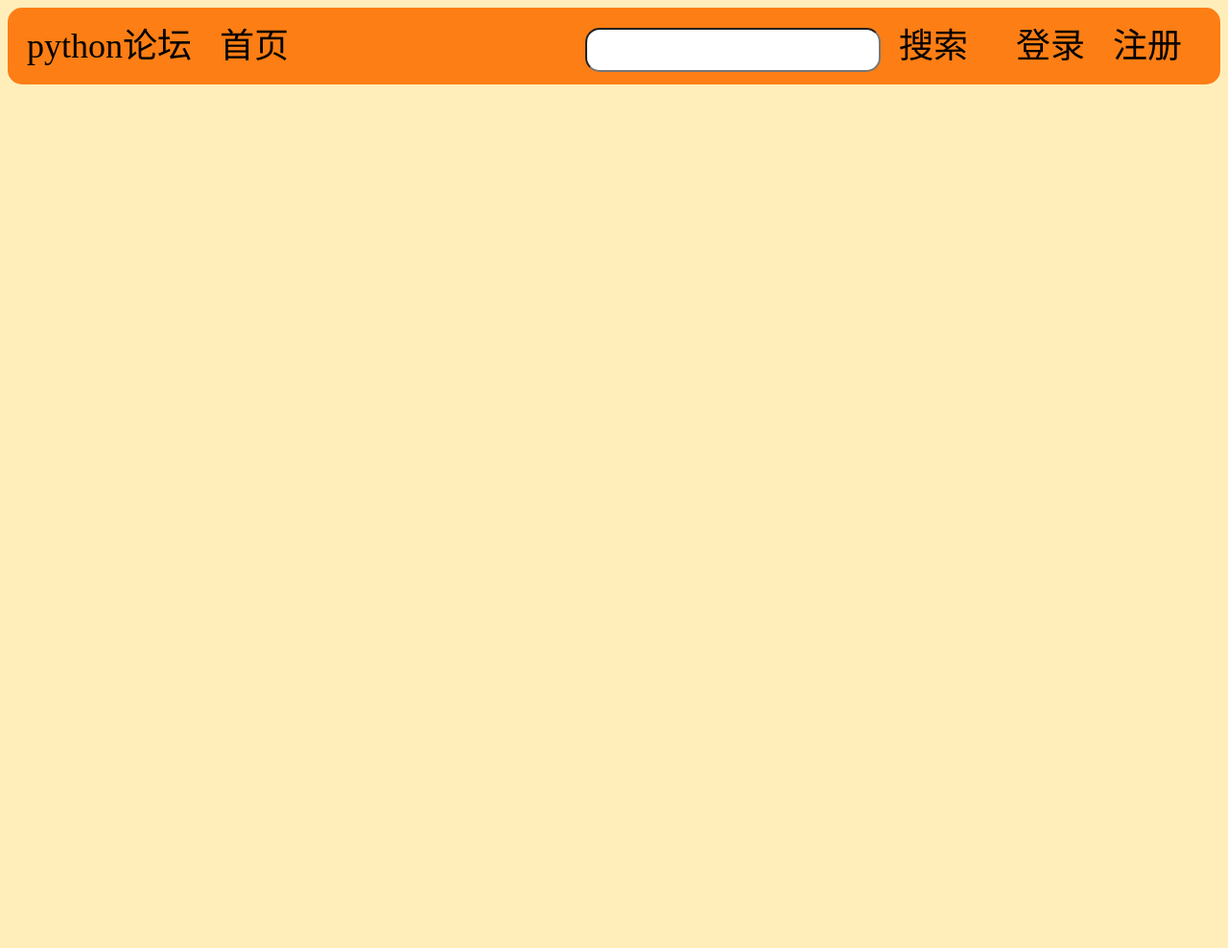
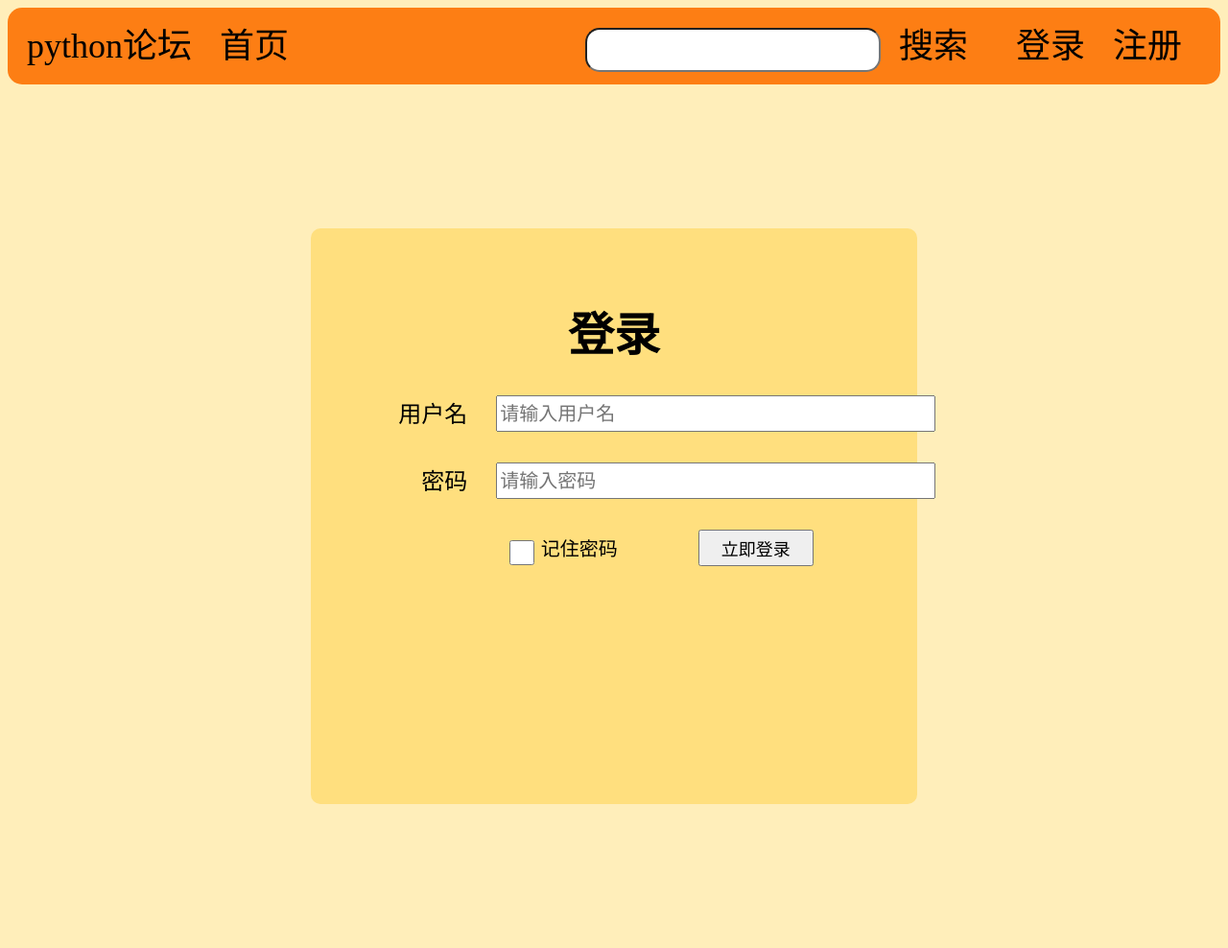
Before and after one commit to wuyange/study_flask_project, a Flask app: page /user/login in a window 1280 px wide. Shown: the whole page at 96% size. Before the commit the page ends 88 px from the top, so only its background shows below. Run offline with Flask 3, Linux system fonts and the light colour scheme; some libraries are stand-ins or nearby versions.

Commit message:
shunyu update

```diff
--- a/app/__init__.py
+++ b/app/__init__.py
@@ -7,7 +7,7 @@ from .cli import register_cli
 
 def create_app():
     app = Flask(__name__)
-    app.config.from_object(config.DevelopmentConfig)
+    app.config.from_object(config.TestingConfig)
 
     # 注册蓝图
     register_blueprint(app)
--- a/app/forms/user.py
+++ b/app/forms/user.py
@@ -1,6 +1,8 @@
 from . import BaseForm
-from wtforms import ValidationError, SubmitField, StringField, PasswordField, IntegerField
+from wtforms import ValidationError, SubmitField, StringField, PasswordField, IntegerField, BooleanField
 from wtforms.validators import Email, EqualTo, Length, Regexp, DataRequired
+from app.models.user import UserModel
+from app.utils import redis
 
 class UserRegisterForms(BaseForm):
     email = StringField('email', validators=[DataRequired('邮箱不得为空'),Email('邮箱格式不正确')])
@@ -12,10 +14,44 @@ class UserRegisterForms(BaseForm):
                                                      Length(min=2, max=20, message='用户名长度为2-20')])
     password = PasswordField('password', validators=[DataRequired('密码不得为空'),
                                                      Length(min=6, max=20, message='密码长度为6-20'),
-                                                     Regexp(r'^(?=.*[a-z])(?=.*[A-Z])(?=.*\d)(?=.*[@$!%*?&])[A-Za-z\d@$!%*?&]{6,20}$')])
+                                                     Regexp(r'^(?=.*[a-z])(?=.*[A-Z])(?=.*\d)(?=.*[@$!%*?&])[A-Za-z\d@$!%*?&]{6,20}$',
+                                                            message="密码必须包含数字、大写字母、小写字母和特殊字符")])
     password_confirm = PasswordField('password_confirm', validators=[EqualTo('password', message='两次输入密码不一致')])
     register = SubmitField('register')
+    return_login = SubmitField('return_login')
+
+    def validate_email(self, field):
+        if UserModel.query.filter_by(email=field.data).first():
+            raise ValidationError('邮箱已经被注册')
+
+    def validate_code(self, field):
+        if field.data != redis.get(self.email.data):
+            raise ValidationError('验证码错误')
+
+    def validate_user_name(self, field):
+        if UserModel.query.filter_by(username=field.data).first():
+            raise ValidationError('用户名已经被注册')
 
 
 class UserLoginForms(BaseForm):
-    pass
+    username = StringField('username', validators=[DataRequired('用户名不得为空'),
+                                                     Regexp(r'^[a-zA-Z0-9_]+$', message='用户名只能为数字、字母和下划线'),
+                                                     Length(min=2, max=20, message='用户名长度为2-20')])
+    password = PasswordField('password', validators=[DataRequired('密码不得为空'),
+                                                     Length(min=6, max=20, message='密码长度为6-20'),
+                                                     Regexp(
+                                                         r'^(?=.*[a-z])(?=.*[A-Z])(?=.*\d)(?=.*[@$!%*?&])[A-Za-z\d@$!%*?&]{6,20}$',
+                                                         message="密码必须包含数字、大写字母、小写字母和特殊字符")])
+    remember = BooleanField('remember')
+
+    def validate(self, extra_validators=None):
+        # 首先调用父类的validate方法
+        if not super(UserLoginForms, self).validate():
+            return False
+
+        username = UserModel.query.filter_by(username=self.username.data).first()
+        if username and username.check_password(self.password.data):
+            self.password.errors.append('用户名或者密码错误')
+            return False
+
+        return True
--- a/app/models/user.py
+++ b/app/models/user.py
@@ -67,7 +67,9 @@ class UserModel(db.Model):
 
     @password.setter
     def password(self, password:str):
+        print(password)
         self._password = generate_password_hash(password)
+        print(self._password)
 
     def check_password(self, password:str):
         return check_password_hash(self._password, password)
--- /dev/null
+++ b/app/static/my/css/login.css
@@ -0,0 +1,98 @@
+div.content {
+    margin: 150px auto;
+    width: 50%;
+    height: 600px;
+    background-color: #ffdf7e;
+    border-radius: 10px;
+    padding: 40px 0px;
+    box-sizing: border-box;
+}
+
+div.content form {
+    margin: 0 auto;
+    width: 80%;
+    text-align: center;
+}
+
+div.content h1 {
+    font-size: 48px;
+}
+
+div.content form div {
+    height: 70px;
+    width: 600px;
+    margin: 0 auto;
+}
+
+div.content form div span{
+    width: 100px;
+    display: inline-block;
+    float: left;
+    text-align: right;
+    margin-right: 30px;
+    font-size: 24px;
+}
+
+div.content form div input[type="text"],
+div.content form div input[type="password"]{
+    width: 450px;
+    height: 32px;
+    vertical-align: middle;
+    display: inline-block;
+    float: left;
+}
+
+div.content form div div{
+    width: 450px;
+    height: 22px;
+    font-size: 18px;
+    color: red;
+    float: left;
+    text-align: left;
+    margin-left: 130px;
+}
+
+div.content input{
+    font-size: 20px;
+}
+
+div.content input::-webkit-input-placeholder {
+    /* placeholder字体大小 */
+    font-size: 20px;
+}
+
+div.content form div button{
+    height: 38px;
+    width: 120px;
+    font-size: 18px;
+}
+
+div.content form div:first-of-type button{
+    width: 120px;
+    height: 38px;
+    float: left;
+    margin-left: 10px;
+    font-size: 18px;
+}
+
+/*div.content form div:last-of-type{*/
+/*    display: flex;*/
+/*}*/
+
+div.content form div:last-of-type button{
+    margin-left: 80px;
+}
+
+
+#remember {
+    width: 26px;
+    height: 26px;
+    vertical-align: middle;
+}
+
+label[for="remember"]{
+    font-size: 20px;
+    line-height: 26px;
+    margin-top: 0px;
+    padding-top: 0px;
+}
--- /dev/null
+++ b/app/templates/my/login.html
@@ -0,0 +1,35 @@
+{% extends 'my/base.html' %}
+{% block head %}
+    <link rel="stylesheet" href="{{ url_for('static', filename='my/css/login.css') }}">
+{% endblock %}
+
+{% block content %}
+    <div class="content">
+        <form class="login" action="{{ url_for('user.login') }}" method="post">
+            <h1>登录</h1>
+            {% if form %}
+                {{ form.hidden_tag() }}
+            {% endif %}
+            <div>
+                <span>用户名</span>
+                <input type="text" name="username" placeholder="请输入用户名">
+                {% if form.errors.username %}
+                    <div class="error">{{ form.errors.username[0] }}</div>
+                {% endif %}
+            </div>
+            <div>
+                <span>密码</span>
+                <input type="password" name="password" placeholder="请输入密码">
+                {% if form.errors.password %}
+                    <div class="error">{{ form.errors.password[0] }}</div>
+                {% endif %}
+            </div>
+            <div>
+                <input id="remember" type="checkbox" name="remember" value="true">
+                <label for="remember">记住密码</label>
+                <button type="submit" name="register">立即登录</button>
+            </div>
+        </form>
+    </div>
+
+{% endblock %}
--- a/app/web/front.py
+++ b/app/web/front.py
@@ -2,6 +2,6 @@ from flask import Blueprint, render_template
 
 front = Blueprint("front", __name__, url_prefix="/front")
 
-# @front.route('/front')
-# def register():
-#     return render_template("front/register.html")
+@front.route('/index')
+def index():
+    return 'index'
--- a/app/web/user.py
+++ b/app/web/user.py
@@ -1,18 +1,20 @@
-from flask import Blueprint, render_template, make_response, request
-from app.forms.user import UserRegisterForms
+from flask import Blueprint, render_template, make_response, request, redirect, url_for, session
+from app.forms.user import UserRegisterForms, UserLoginForms
 from app.utils import mail, redis
+from app.models.user import UserModel, db
 
 user = Blueprint("user", __name__, url_prefix="/user")
 
 @user.route('/register', methods=['get', 'post'])
 def register():
     form = UserRegisterForms(request.form)
-    print(form.data)
-    print(request.method)
-    print(form.error_message)
     if form.validate_on_submit():
-        return 'xxx'
-    print(form.error_message)
+        with db.auto_commit():
+            user = UserModel(username=form.user_name.data,
+                             email=form.email.data,
+                             password=form.password.data)
+            db.session.add(user)
+        return redirect(url_for('user.login'))
     return render_template("my/register.html", form=form)
 
 @user.route('/send_verification_code', methods=['post'])
@@ -22,10 +24,16 @@ def send_verification_code():
     code = [randint(0,9) for _ in range(4)]
     code = "".join(map(str, code))
     mail.send_verification_code(request.form['email'], code)
-    redis.set(request.form['email'], code)
-    print(redis.get(request.form['email']))
+    redis.set(request.form['email'], code, timeout=60)
     return make_response(), 200
 
-@user.route('/login')
+@user.route('/login', methods=['get', 'post'])
 def login():
-    return render_template("my/base.html", )
+    form = UserLoginForms()
+    if form.validate_on_submit():
+        print('xxxxxxx')
+        session['user_id'] = UserModel.query.filter_by(username=form.username.data).first().uid
+        if form.remember.data:
+            session.permanent = True
+        return redirect(url_for('front.index'))
+    return render_template("my/login.html", form=form)
```
Also changed, not shown: app/static/my/css/register.css (+16 -2 lines), app/templates/my/register.html (+19 -2 lines), app/static/my/js/login.js (added).
